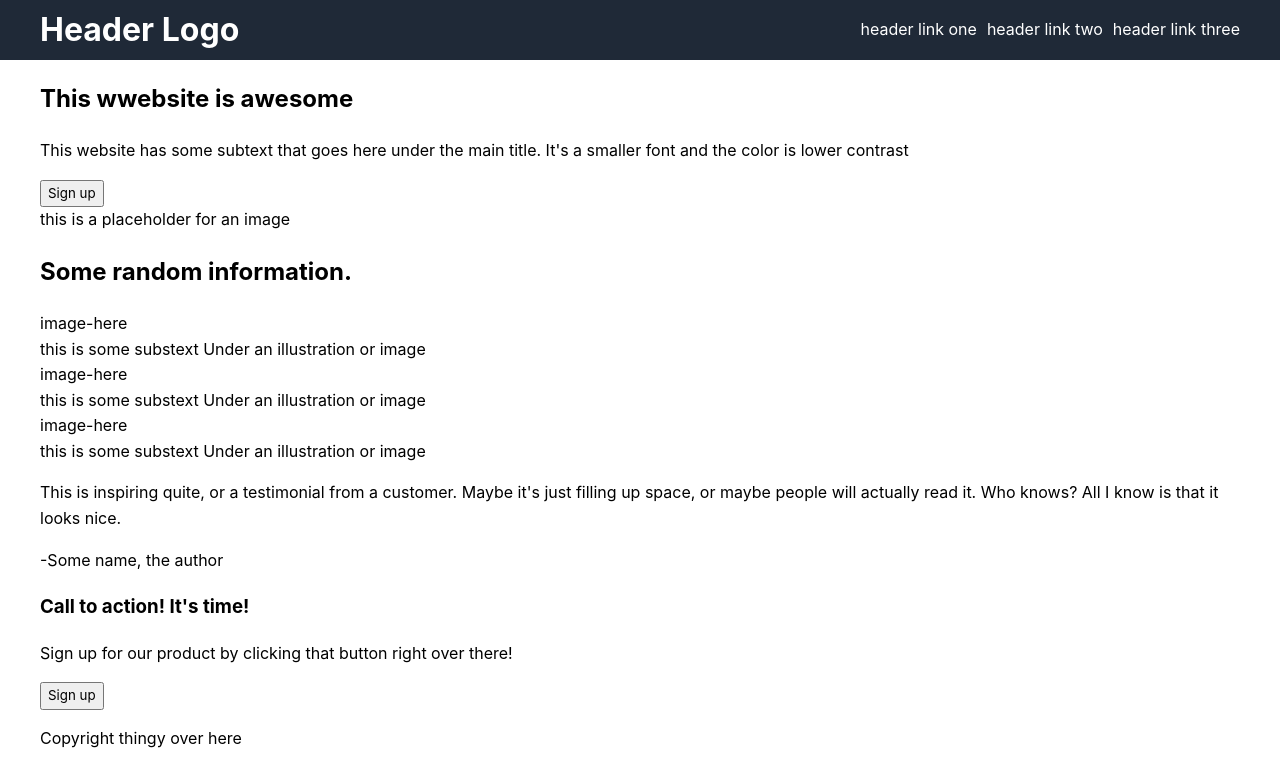
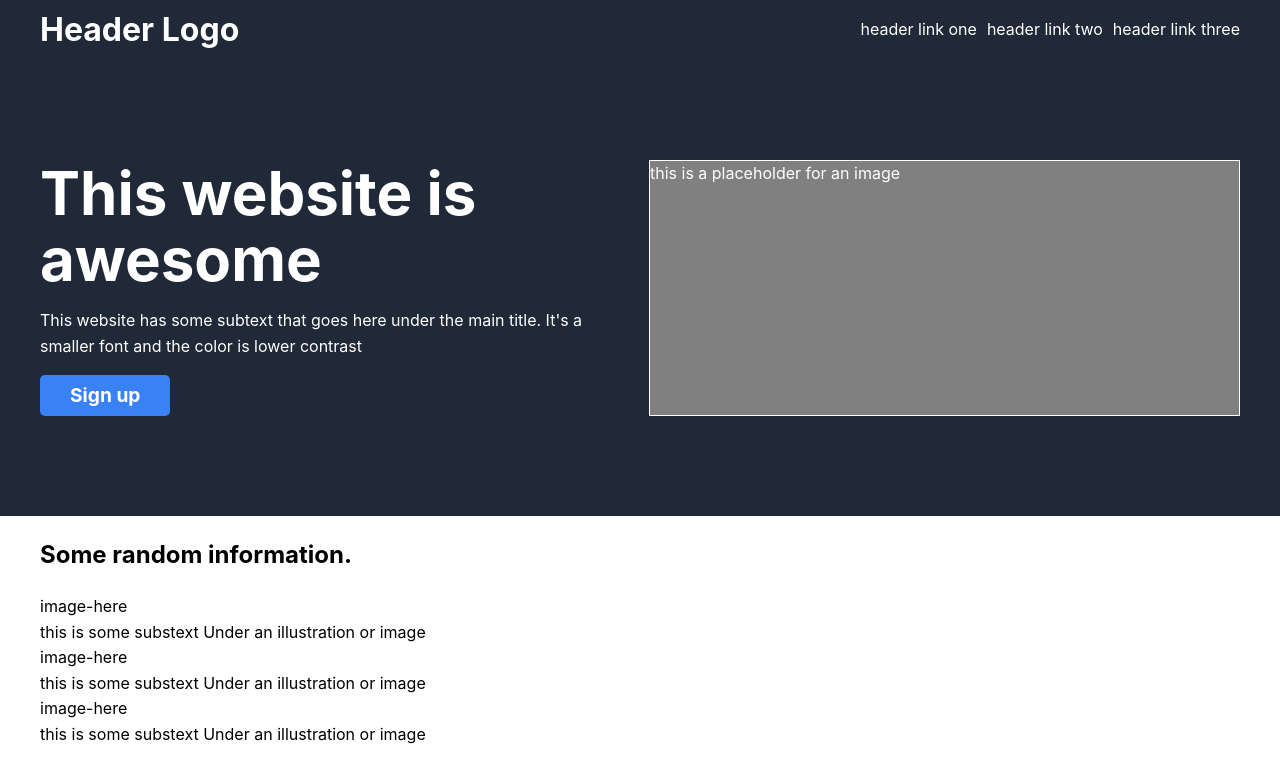
Before and after one commit to randyaf/landing-page, a plain HTML site: page index.html in a window 1280 px wide. Shown: the top 761 px of the page. Drawn offline with Linux system fonts and the light colour scheme.

Commit message:
Give the hero section styling
- arrange the positioning of hero section
- fix typo in the title text inside hero section

```diff
--- a/index.html
+++ b/index.html
@@ -23,7 +23,7 @@
         <header class="hero-section">
             <div class="container">
                 <div class="hero-left-section">
-                    <h2 class="hero-big-title">This wwebsite is awesome</h2>
+                    <h2 class="hero-big-title">This website is awesome</h2>
                     <p class="hero-para">This website has some subtext that goes here under the main title.
                          It's a smaller font and the color is lower contrast</p>
                     <button class="signup-button">Sign up</button>
--- a/style.css
+++ b/style.css
@@ -12,6 +12,9 @@ body {
     max-width: 1200px;
     margin: 0 auto;
 }
+
+
+/* NAVBAR */
 
 .navbar {
     background-color: #1f2937;
@@ -41,3 +44,44 @@ body {
     text-decoration: none;
     color: #fff;
 }
+
+/* HERO SECTION */
+
+.hero-section {
+    background-color: #1f2937;
+    color: #fff;
+}
+
+.hero-section .container {
+    display: flex;
+    justify-content: space-between;
+    gap: 20px;
+    padding: 100px 0;
+}
+
+.hero-section .container .hero-left-section,
+.hero-section .container .hero-right-section {
+    flex: 1;
+}
+
+.hero-section .container .hero-big-title {
+    font-size: 60px;
+    font-weight: bold;
+    line-height: 1.1;
+    margin: 0;
+}
+
+.hero-section .container .signup-button {
+    font-size: larger;
+    font-weight: bold;
+    background-color: #3882f6;
+    color: #fff;
+    border: none;
+    border-radius: 5px;
+    padding: 5px 30px;
+}
+
+.hero-section .container .hero-right-section {
+    border: 1px solid #fff;
+    background-color: grey;
+}
```
